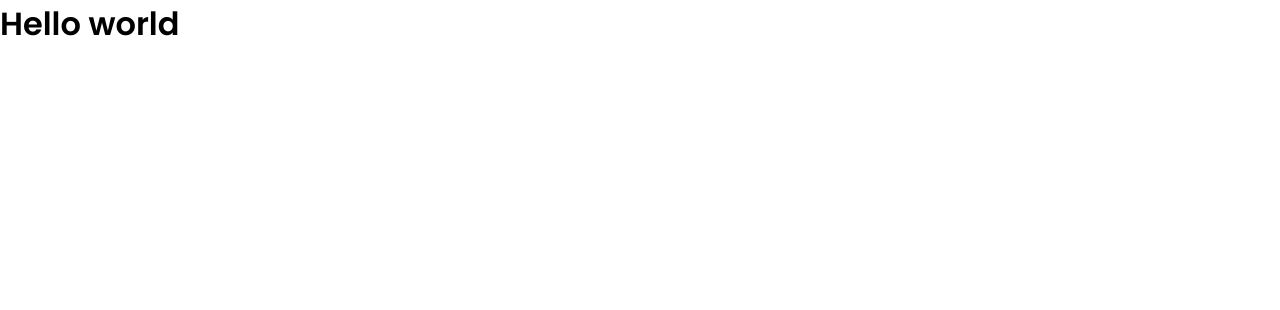
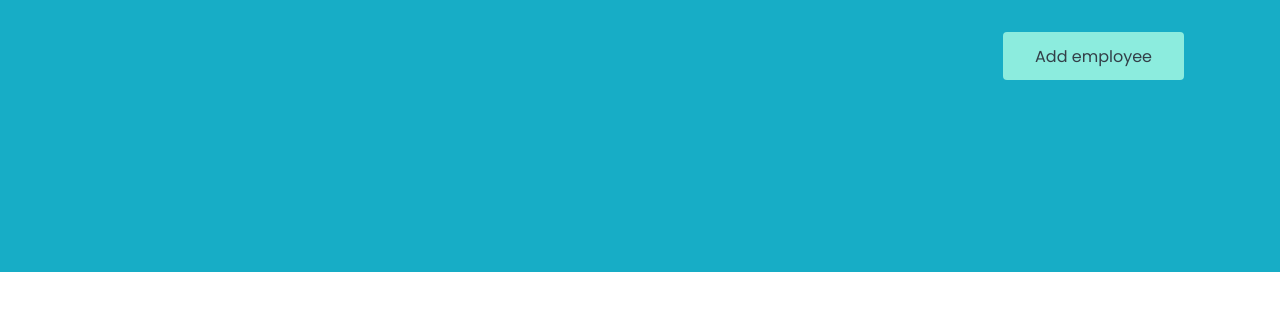
Before and after one commit to tallesv/nutcache-challange-TallesVieira, a React (Create React App) app: page / in a window 1280 px wide. Shown: the top 310 px of the page. Built offline with nearby package versions, Linux system fonts and the light colour scheme.

Commit message:
feat: header

```diff
--- a/src/App.tsx
+++ b/src/App.tsx
@@ -1,11 +1,12 @@
 import React from 'react';
+import { Dashboard } from './pages/Dasboard';
 import { GlobalStyle } from './styles/global';
 
 function App() {
   return(
     <>
     <GlobalStyle />
-    <h1>Hello world</h1>
+    <Dashboard />
     </>
   );
 }
--- /dev/null
+++ b/src/Components/Header/index.tsx
@@ -0,0 +1,13 @@
+import React from 'react';
+
+import { Container, Content } from './styles';
+
+export function Header() {
+  return (
+    <Container>
+      <Content>
+        <button>Add employee</button>
+      </Content>
+    </Container>
+  );
+}
--- /dev/null
+++ b/src/Components/Header/styles.ts
@@ -0,0 +1,31 @@
+import styled from 'styled-components';
+
+export const Container = styled.header`
+  background: var(--blue);
+`;
+
+export const Content = styled.div`
+  max-width: 1120px;
+  margin: 0 auto;
+
+  padding: 2rem 1rem 12rem;
+  display: flex;
+  align-items: center;
+  justify-content: flex-end;
+
+  button {
+    font-size: 1rem;
+    color: var(--text-title);
+    background: var(--blue-light);
+    border: 0;
+    padding: 0 2rem;
+    border-radius: 0.25rem;
+    height: 3rem;
+
+    transition: filter 0.2s;
+
+    &:hover {
+      filter: brightness(0.9);
+    }
+  }
+`;
--- /dev/null
+++ b/src/pages/Dasboard/index.tsx
@@ -0,0 +1,9 @@
+import React from 'react';
+import { Header } from '../../Components/Header';
+
+export function Dashboard() {
+  return (
+    <Header />
+
+  );
+}
--- a/src/styles/global.ts
+++ b/src/styles/global.ts
@@ -4,10 +4,10 @@
   :root {
     --background: #f0f2f5;
     --red: #e52e4d;
-    --blue: #5429cc;
+    --blue: #17adc6;
     --green: #33cc95;
-    --blue-light: #6933ff;
-    --text-title: #363f5f;
+    --blue-light: #8cecde;
+    --text-title: #333f48;
     --text-body: #969cb3;
     --shape: #ffffff;
   }
```
